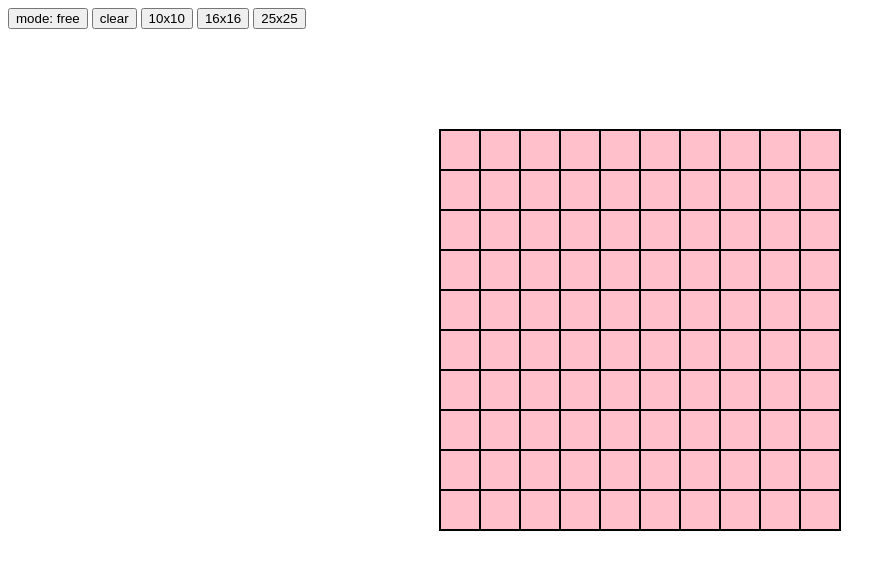
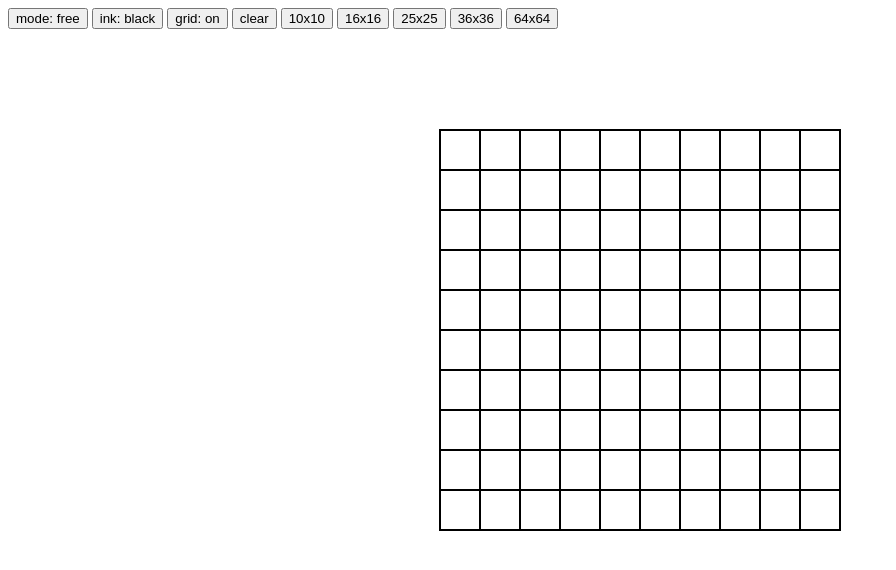
Before and after one commit to davidalexandervega/etch-a-sketch, a plain HTML site: page index.html in a window 1280 px wide. Shown: the whole page, without its empty margins (0-896 px from the left). Drawn offline with Linux system fonts and the light colour scheme.

Commit message:
Added additional grids, grid switcher, and color mode.

```diff
--- a/css.css
+++ b/css.css
@@ -14,6 +14,5 @@
     width: var(--size);
     height: var(--size);
     box-sizing: border-box;
-    border: 1px solid black;
-    background-color: pink;
+    border: var(--grid);
 }
--- a/index.html
+++ b/index.html
@@ -8,10 +8,14 @@
 </head>
 <body>
     <button id="modeButton" onclick="setMode()">mode: free</button>
+    <button id="colorButton" onclick="setColor()">ink: black</button>
+    <button id="gridButton" onclick="setGrid()">grid: on</button>
     <button onclick="clearSketch()">clear</button>
     <button onclick="populate(100)">10x10</button>
     <button onclick="populate(256)">16x16</button>
     <button onclick="populate(625)">25x25</button>
+    <button onclick="populate(1296)">36x36</button>
+    <button onclick="populate(4096)">64x64</button>
     <div id="container"></div>
 
     <script src="js.js"></script>
--- a/js.js
+++ b/js.js
@@ -2,6 +2,9 @@
 let size = 100;
 let mode = 'free';
 let ink = 'ON';
+let inkColor = 'black';
+let grid = '1px solid black';
+document.documentElement.style.setProperty("--grid", grid);
 populate(100);
 
 function populate(size) {
@@ -42,6 +45,37 @@ function setMode() {
     sketch(mode);
 }
 
+function setColor() {
+    const colorButton = document.querySelector('#colorButton')
+    if (inkColor === 'black') {
+        colorButton.innerHTML = 'ink: color'
+        inkColor = 'color';
+    }
+    else if (inkColor === 'color') {
+        colorButton.innerHTML = 'ink: black'
+        inkColor = 'black';
+    }
+}
+
+function pastel() {
+    let hue = Math.floor(Math.random() * (359 + 1));
+    let pastelColor = `hsl(${hue}, 100%, 85%)`;
+    return pastelColor;
+}
+
+function setGrid() {
+    const gridButton = document.querySelector('#gridButton')
+    if (grid === '1px solid black') {
+        gridButton.innerHTML = 'grid: off'
+        grid = 'none';
+    }
+    else if (grid === 'none') {
+        gridButton.innerHTML = 'grid: on'
+        grid = '1px solid black';
+    }
+    document.documentElement.style.setProperty("--grid", grid);
+}
+
 // using a named function allows us to add or remove the click
 // listener depending upon the current mode. otherwise the
 // 'add' and 'remove' do not refer to each other.
@@ -59,7 +93,12 @@ function sketch(mode) {
     squares.forEach((square) => {
         square.addEventListener('mouseenter', () => {
             if (ink === 'ON') {
-                square.setAttribute('style', 'background-color: black');
+                if (inkColor === 'black') {
+                    square.setAttribute('style', 'background-color: black');
+                }
+                else if (inkColor === 'color') {
+                    square.setAttribute('style', `background-color: ${pastel()}`)
+                }
             }
         });
     });
```
